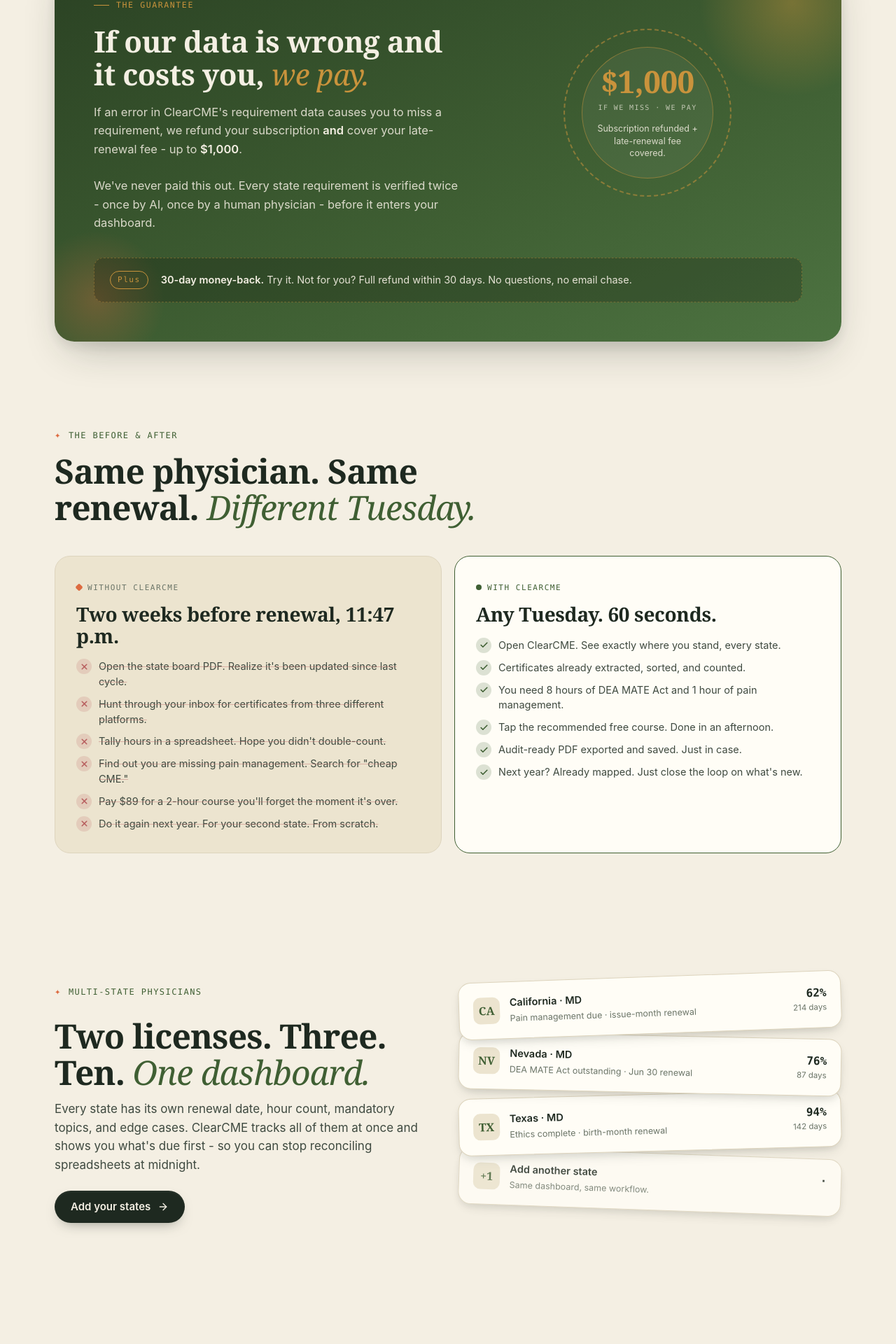
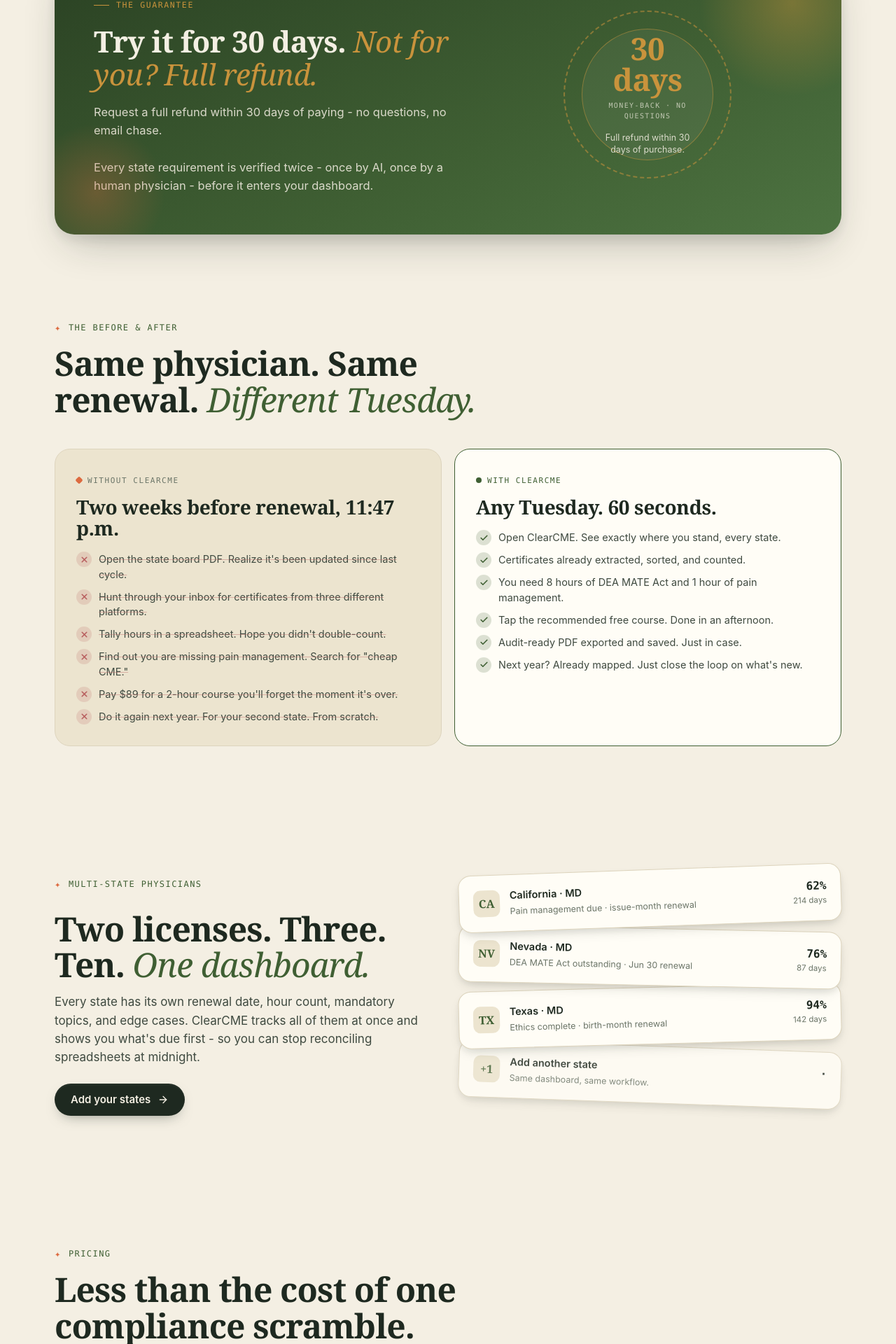
Before and after one commit to michaelrushtonjr/clearcme-site, a Next.js app: page / in a window 1280 px wide. Shown: the part 3137-5057 px from the top of the page at 70% size. Built offline with nearby package versions, Linux system fonts and the light colour scheme.

Commit message:
Replace $1,000 Compliance Promise with 30-day money-back guarantee
Removes the payout guarantee pending counsel review. Standardizes refund
terms at 30 days, no questions, across landing, pricing FAQ, and Terms
(previously 14-day good-faith in Terms vs 30-day unconditional on landing).

```diff
--- a/app/page.tsx
+++ b/app/page.tsx
@@ -110,10 +110,8 @@
   {
     q: "How does the guarantee actually work?",
     a: [
-      "It's two parts.",
       "30-day money-back. If ClearCME isn't right for you, request a full refund within 30 days of paying. No questions, no email chase.",
-      "The $1,000 Compliance Promise. If an error in ClearCME's requirement data causes you to miss a requirement for a state license renewal, we'll refund your subscription and cover your late-renewal fee, up to $1,000.",
-      "Every state requirement is verified twice: once by AI, and once by a human physician validating state-specific rules. We've never paid the Compliance Promise out.",
+      "Every state requirement is verified twice: once by AI, and once by a human physician validating state-specific rules.",
     ],
   },
   {
@@ -520,31 +518,23 @@
             <div>
               <div className="g-eye">The Guarantee</div>
               <h2 className="g-h">
-                If our data is wrong and it costs you, <em>we pay.</em>
+                Try it for 30 days. <em>Not for you? Full refund.</em>
               </h2>
               <p className="g-p">
-                If an error in ClearCME&apos;s requirement data causes you to miss a requirement, we refund your
-                subscription <strong>and</strong> cover your late-renewal fee - up to <strong>$1,000</strong>.
+                Request a full refund within 30 days of paying - no questions, no email chase.
                 <br />
                 <br />
-                We&apos;ve never paid this out. Every state requirement is verified twice - once by AI, once by a human
-                physician - before it enters your dashboard.
+                Every state requirement is verified twice - once by AI, once by a human physician - before it
+                enters your dashboard.
               </p>
             </div>
-            <div className="g-stamp" aria-label="$1,000 compliance promise">
+            <div className="g-stamp" aria-label="30-day money-back guarantee">
               <div className="inner">
-                <div className="big">$1,000</div>
-                <div className="lbl">If we miss · we pay</div>
-                <div className="sm">Subscription refunded + late-renewal fee covered.</div>
+                <div className="big">30 days</div>
+                <div className="lbl">Money-back · no questions</div>
+                <div className="sm">Full refund within 30 days of purchase.</div>
               </div>
             </div>
-          </div>
-          <div className="g-plus">
-            <span className="plus-label">Plus</span>
-            <span>
-              <strong>30-day money-back.</strong> Try it. Not for you? Full refund within 30 days. No questions,
-              no email chase.
-            </span>
           </div>
         </div>
       </div>
@@ -687,7 +677,7 @@
       "Sort by price, time, topic, accreditation",
       "Audit-ready PDF export",
       "Renewal and gap reminders",
-      "The $1,000 Compliance Promise",
+      "30-day money-back guarantee",
     ],
     pro: [
       "Everything in Essential",
@@ -704,7 +694,7 @@
         <SectionHead
           eyebrow="Pricing"
           title="Less than the cost of one compliance scramble."
-          body="Start free with a genuinely useful gap map and one best course match. Upgrade for AI extraction, full course choice, exports, reminders, and the $1,000 Compliance Promise."
+          body="Start free with a genuinely useful gap map and one best course match. Upgrade for AI extraction, full course choice, exports, and reminders - backed by a 30-day money-back guarantee."
         />
         <div className="price-grid">
           <div className="plan reveal">
--- a/app/pricing/page.tsx
+++ b/app/pricing/page.tsx
@@ -28,7 +28,7 @@
   },
   {
     q: "What if I subscribe and it is not right for me?",
-    a: "Email hello@clearcme.ai within 14 days of purchase. During launch, we will either help fix the issue or handle a reasonable refund in good faith.",
+    a: "Email hello@clearcme.ai within 30 days of purchase and we'll refund you in full - no questions, no email chase.",
   },
   {
     q: "Is this legal or licensing advice?",
--- a/app/terms/page.tsx
+++ b/app/terms/page.tsx
@@ -40,7 +40,7 @@
           <section>
             <h2 className="mb-3 text-xl font-semibold text-[#1e2920]">6. Subscriptions, Billing, and Refunds</h2>
             <p>Paid plans are billed through our payment processor. Subscription access begins after successful checkout and continues until canceled. You may cancel future renewals from your account or by contacting support.</p>
-            <p className="mt-2">If ClearCME does not work as expected, contact us within 14 days of purchase at <a href="mailto:hello@clearcme.ai" className="text-[#3f5f33] hover:underline">hello@clearcme.ai</a>. We will either help resolve the issue or provide a reasonable refund when appropriate. Refunds are not guaranteed for accounts that have materially used export, reporting, or compliance-analysis features, but we will handle early-launch issues in good faith.</p>
+            <p className="mt-2">We offer a 30-day money-back guarantee. If ClearCME does not work as expected, contact us within 30 days of purchase at <a href="mailto:hello@clearcme.ai" className="text-[#3f5f33] hover:underline">hello@clearcme.ai</a> and we will refund your subscription in full. No questions asked.</p>
           </section>
 
           <section>
```
